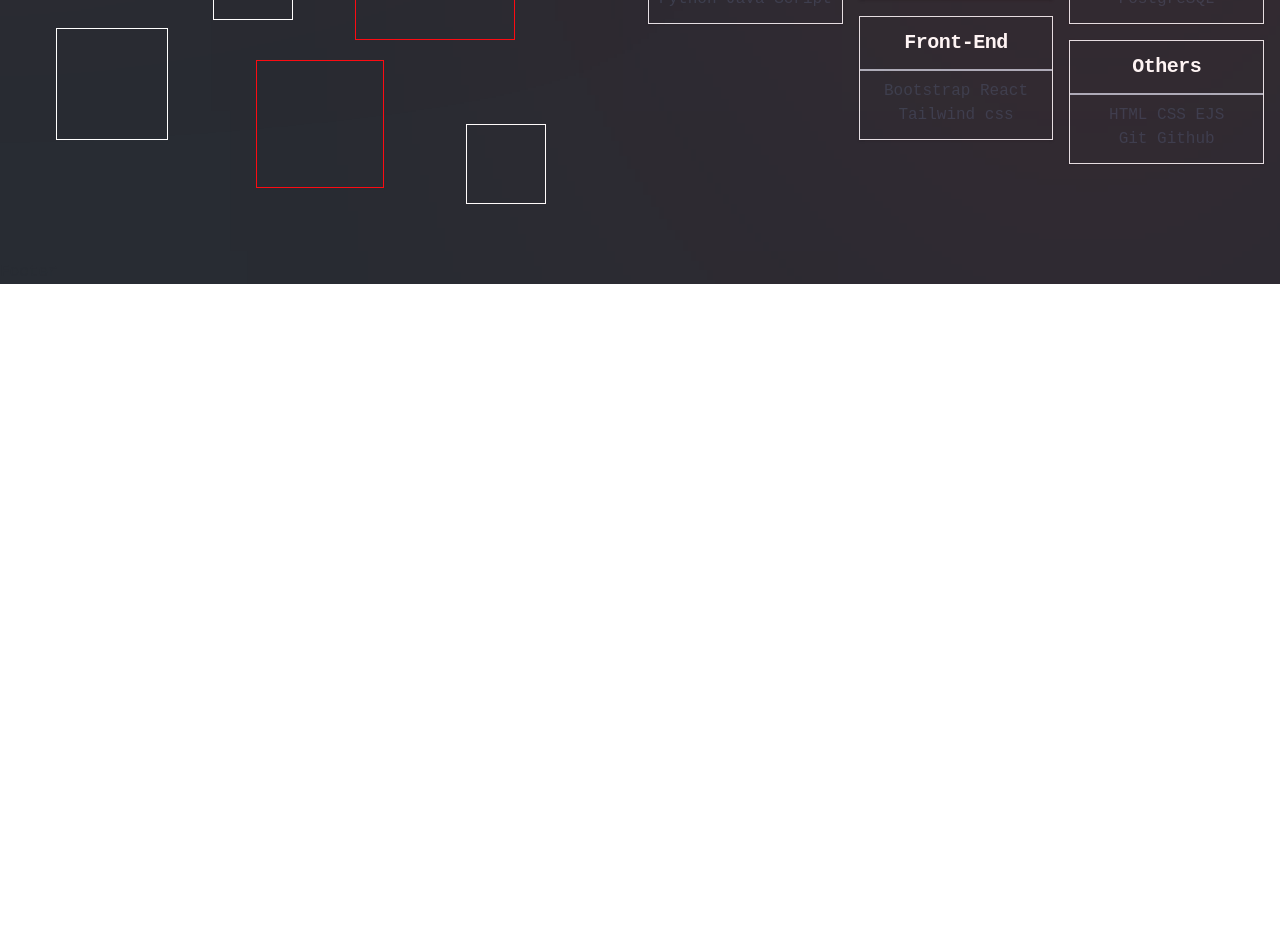
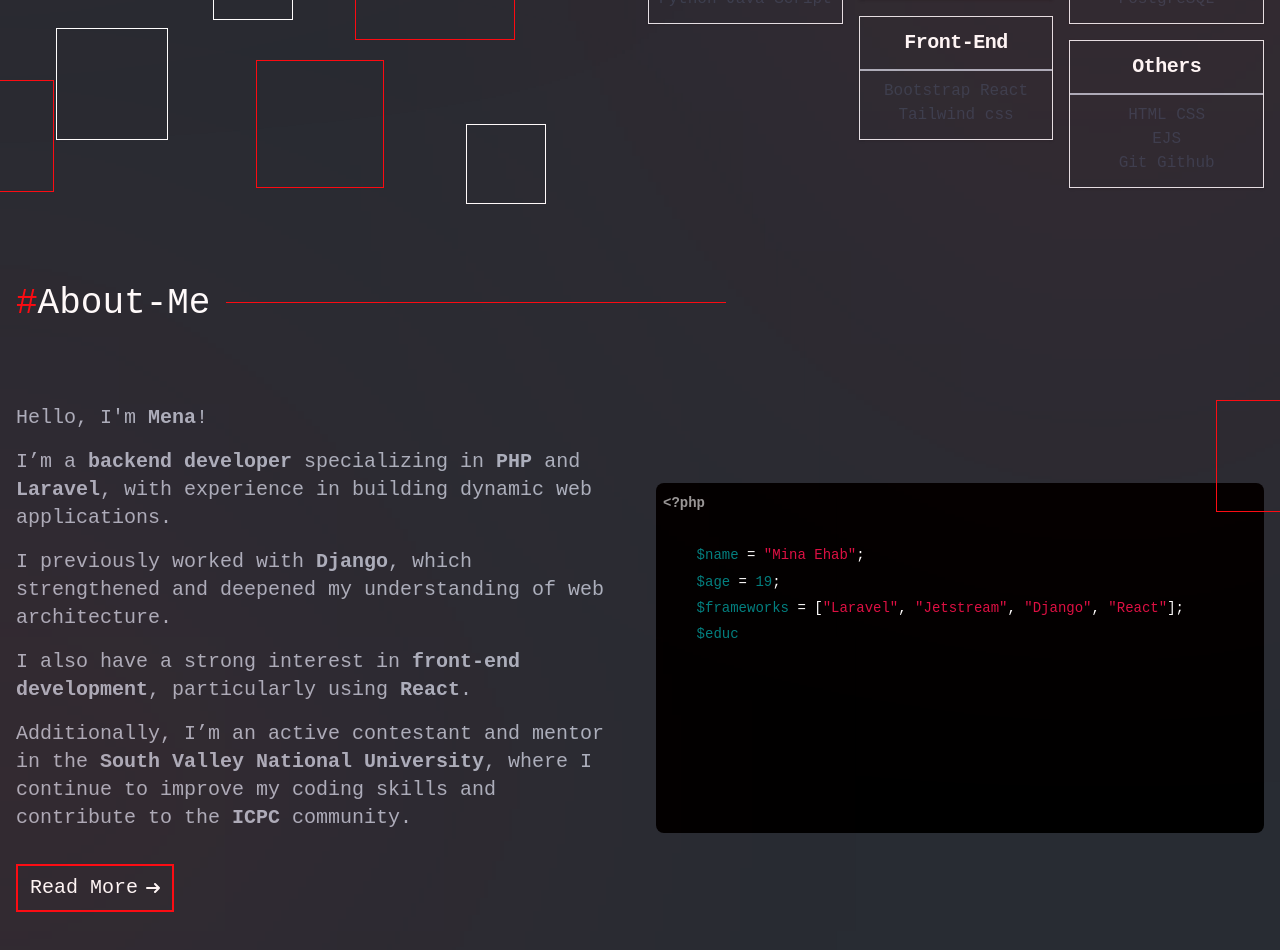
Before and after one commit to menaehab/my-portfolio, a React (Create React App) app: page / in a window 1280 px wide. Shown: the part 1680-2630 px from the top of the page. Before the commit the page ends 1964 px from the top, so only its background shows below. Built offline with nearby package versions, Linux system fonts and the light colour scheme.

Commit message:
Setup about section

```diff
--- a/package.json
+++ b/package.json
@@ -15,6 +15,8 @@
     "react-icons": "^5.4.0",
     "react-router-dom": "^7.0.2",
     "react-scripts": "5.0.1",
+    "react-simple-typewriter": "^5.0.1",
+    "react-syntax-highlighter": "^15.6.1",
     "web-vitals": "^4.2.4"
   },
   "scripts": {
--- a/src/App.css
+++ b/src/App.css
@@ -1,7 +1,6 @@
 ::-webkit-scrollbar {
   width: 3px;
   background-color: #282c33;
-
 }
 
 ::-webkit-scrollbar-track {
@@ -32,7 +31,7 @@
   width: 10vw;
   height: 10vw;
   min-width: 350px;
-  right: 1vw;
+  right: 0;
   border: 764px;
   background-color: #fc0c13;
   filter: blur(300px);
@@ -45,7 +44,7 @@
   height: 10vw;
   min-width: 350px;
   border: 764px;
-  left:-200px;
+  left: -200px;
   background-color: #fc0c13;
   filter: blur(300px);
   -webkit-filter: blur(300px);
@@ -71,23 +70,21 @@
     -moz-transform: translateY(20px);
     -ms-transform: translateY(20px);
     -o-transform: translateY(20px);
-
   }
 }
 .rounded-dashes {
   --s: 5px;
-  --c: #ABB2BF;
+  --c: #abb2bf;
   position: absolute;
   left: 30px;
   top: 5px;
   width: var(--s);
   min-height: 250px;
-  --_g: var(--s) left 50%,var(--c) calc(100% - 1px),#0000;
-  background: 0/100% calc(4*var(--s)) no-repeat space;
-  background-image:
-   radial-gradient(circle closest-side at top    var(--_g)),
-   radial-gradient(circle closest-side at bottom var(--_g)),
-   linear-gradient(#0000 25%,var(--c) 0 75%,#0000 0);
+  --_g: var(--s) left 50%, var(--c) calc(100% - 1px), #0000;
+  background: 0/100% calc(4 * var(--s)) no-repeat space;
+  background-image: radial-gradient(circle closest-side at top var(--_g)),
+    radial-gradient(circle closest-side at bottom var(--_g)),
+    linear-gradient(#0000 25%, var(--c) 0 75%, #0000 0);
 }
 
 /* Hero section */
@@ -101,7 +98,7 @@
 
 .hero-social-media svg {
   font-size: 1.5rem;
-  color: #ABB2BF;
+  color: #abb2bf;
   margin-top: 15px;
   transition: 0.5s;
 }
--- /dev/null
+++ b/src/components/pages/home/About.js
@@ -0,0 +1,128 @@
+import { React, useState, useEffect } from "react";
+import { Link } from "react-router-dom";
+import SyntaxHighlighter from "react-syntax-highlighter";
+import { github } from "react-syntax-highlighter/dist/esm/styles/hljs";
+import "../../../App.css";
+function About() {
+  const codeString = `<?php
+
+    $name = "Mina Ehab";
+    $age = 19;
+    $frameworks = ["Laravel", "Jetstream", "Django", "React"];
+    $education = "CS student at South Valley National University";
+    $skills = [
+        "Languages" => ["C", "C++", "PHP", "JavaScript", "Python"],
+        "Backend development" => ["Laravel", "Django"],
+        "Frontend development" => ["Bootstrap", "Tailwind", "React"],
+    ];
+
+?>`;
+
+  const [text, setText] = useState("");
+  const [index, setIndex] = useState(0);
+  const [time, setTime] = useState(50);
+
+  useEffect(() => {
+    const interval = setInterval(() => {
+      if (index < codeString.length) {
+        setText((prevText) => prevText + codeString[index]);
+        setIndex((prevIndex) => prevIndex + 1);
+      } else if (index === codeString.length) {
+        setTime(1000);
+        setIndex((prevIndex) => prevIndex + 1);
+      } else {
+        setTime(50);
+        setText("");
+        setIndex(0);
+      }
+    }, time);
+
+    return () => clearInterval(interval);
+  }, [index, codeString, time]);
+
+  return (
+    <div className="container mx-auto px-4 mb-20">
+      <div className="border-y border-l border-primary w-16 h-28 absolute hidden md:block right-0 top-[110%]"></div>
+      <div className="projects-title mb-20">
+        <h1 className="text-white text-4xl flex items-center">
+          <span className="text-primary">#</span>About-Me
+          <hr className="w-[40%] h-1 ml-4 border-3 border-primary hidden md:block" />
+        </h1>
+      </div>
+      <div className="flex flex-col lg:flex-row items-center space-x-8 lg:space-x-8">
+        <div className="text-xl text-secondary w-full lg:w-1/2 mb-8 lg:mb-0">
+          <p className="mb-4">
+            Hello, I'm <strong>Mena</strong>!
+          </p>
+          <p className="mb-4">
+            I’m a <strong>backend developer</strong> specializing in{" "}
+            <strong>PHP</strong> and <strong>Laravel</strong>, with experience
+            in building dynamic web applications.
+          </p>
+          <p className="mb-4">
+            I previously worked with <strong>Django</strong>, which strengthened
+            and deepened my understanding of web architecture.
+          </p>
+          <p className="mb-4">
+            I also have a strong interest in{" "}
+            <strong>front-end development</strong>, particularly using{" "}
+            <strong>React</strong>.
+          </p>
+          <div className="leftblur"></div>
+
+          <p className="mb-8">
+            Additionally, I’m an active contestant and mentor in the{" "}
+            <strong>South Valley National University</strong>, where I continue
+            to improve my coding skills and contribute to the{" "}
+            <strong>ICPC</strong> community.
+          </p>
+          <div className="border border-primary w-16 h-28 absolute hidden md:block red-sqaure top-[220%] left-[-10px]"></div>
+          <Link
+            to="/"
+            className="inline-flex items-center px-3 py-2 text-xl curosr font-medium text-center text-white border-2 border-primary hover:bg-primary transition duration-300 ease-in-out"
+          >
+            Read More
+            <svg
+              className="rtl:rotate-180 w-3.5 h-3.5 ms-2"
+              aria-hidden="true"
+              xmlns="http://www.w3.org/2000/svg"
+              fill="none"
+              viewBox="0 0 14 10"
+            >
+              <path
+                stroke="currentColor"
+                strokeLinecap="round"
+                strokeLinejoin="round"
+                strokeWidth="2"
+                d="M1 5h12m0 0L9 1m4 4L9 9"
+              />
+            </svg>
+          </Link>
+        </div>
+        <div className="border-y border-l border-primary w-16 h-28 absolute hidden md:block right-0 top-[260%]"></div>
+        <div className="w-full lg:w-1/2 text-sm md:text-md hidden md:block">
+          <SyntaxHighlighter
+            language="php"
+            style={github}
+            customStyle={{
+              lineHeight: "1.8",
+              borderRadius: "8px",
+              backgroundColor: "#000000",
+              height: "350px"
+            }}
+            wrapLongLines={true}
+            lineProps={{
+              style: {
+                color: "#ffffff"
+              }
+            }}
+          >
+            {text}
+          </SyntaxHighlighter>
+        </div>
+      </div>
+    </div>
+  );
+}
+
+export default About;
--- a/src/components/pages/home/Home.js
+++ b/src/components/pages/home/Home.js
@@ -2,6 +2,7 @@ import React from "react";
 import Hero from "./Hero";
 import Projects from "./Projects";
 import Skills from "./Skills";
+import About from "./About";
 
 function Home() {
   return (
@@ -9,6 +10,7 @@ function Home() {
       <Hero />
       <Projects />
       <Skills />
+      <About />
     </>
   );
 }
--- a/src/components/pages/home/Projects.js
+++ b/src/components/pages/home/Projects.js
@@ -90,6 +90,15 @@ function Projects() {
         size="100px"
         zIndex={2}
       />
+      <CircleGrid
+        className="animation-shape hidden md:block"
+        position="absolute"
+        color="#ABB2BF"
+        right="30px"
+        top="1000px"
+        size="100px"
+        zIndex={2}
+      />
       <div className="flex justify-center">
         <Link className="text-white px-6 py-3 border border-primary hover:bg-primary transition duration-300 ease-in-out">
           View All
--- a/src/components/pages/home/Skills.js
+++ b/src/components/pages/home/Skills.js
@@ -29,7 +29,7 @@ function Skills() {
       <div className="border-y border-l border-primary w-16 h-28 absolute hidden md:block right-0 top-[110%]"></div>
       <div className="projects-title mb-20">
         <h1 className="text-white text-4xl flex items-center">
-          <span className="text-primary">#</span>My Skills
+          <span className="text-primary">#</span>My-Skills
           <hr className="w-1/3 h-1 ml-4 border-3  border-primary hidden md:block" />
         </h1>
       </div>
@@ -108,9 +108,8 @@ function Skills() {
                 </h5>
               </h3>
               <p className="mb-3 font-normal text-gray-700 px-2 dark:text-gray-400 text-center">
-                <span className="flex flex-wrap justify-center">
-                  HTML CSS EJS
-                </span>
+                <span className="flex flex-wrap justify-center">HTML CSS</span>
+                <span className="flex flex-wrap justify-center">EJS</span>
                 <span className="flex flex-wrap justify-center">
                   Git Github
                 </span>
```
Also changed, not shown: 1 other file (tests, documents, lock files or other folders).
